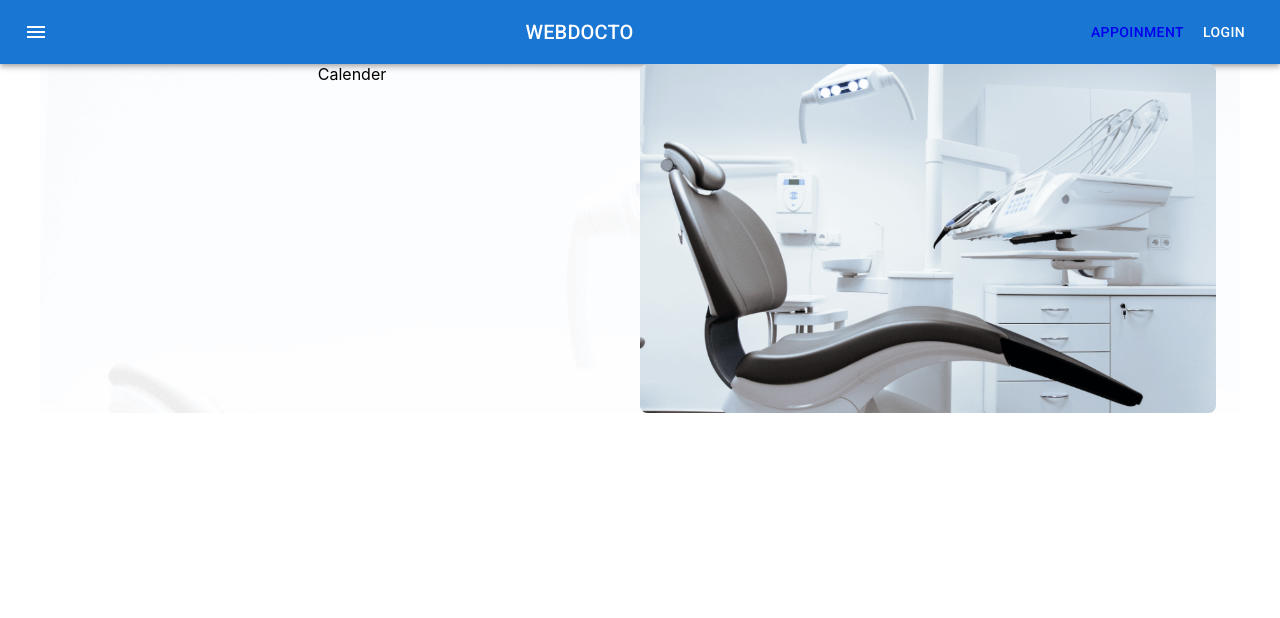
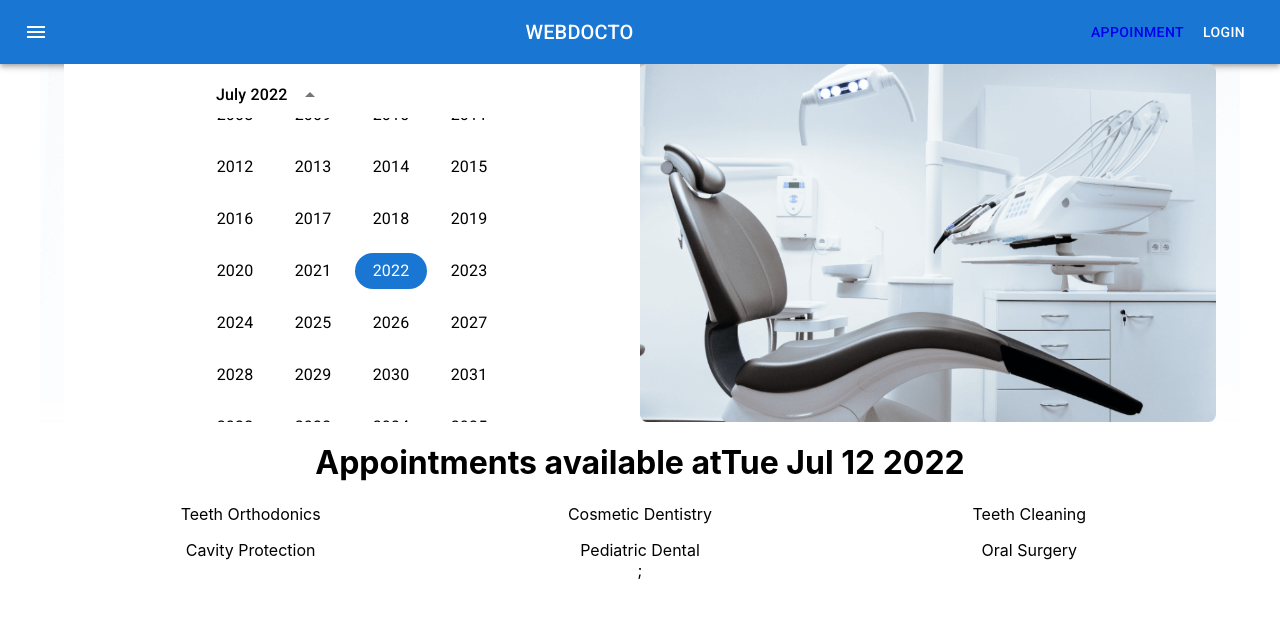
Before and after one commit to showkat-ALI/WEBDOCTO-UI, a React (Create React App) app: page /appointment in a window 1280 px wide. Shown: the top 618 px of the page. Built offline with nearby package versions, Linux system fonts and the light colour scheme.

Commit message:
added paper

```diff
--- a/src/pages/Appointment/Appoinment/Appointment.js
+++ b/src/pages/Appointment/Appoinment/Appointment.js
@@ -4,11 +4,15 @@ import AppointmentHeader from "../AppointmentHeader/AppointmentHeader";
 import AvailableAppoinments from "../AvailableAppoinments/AvailableAppoinments";
 
 const Appoinment = () => {
+  const [date, setDate] = React.useState(new Date());
   return (
     <div>
       <Navigation></Navigation>
-      <AppointmentHeader></AppointmentHeader>
-      <AvailableAppoinments></AvailableAppoinments>
+      <AppointmentHeader date={date} setDate={setDate}></AppointmentHeader>
+      <AvailableAppoinments
+        date={date}
+        setDate={setDate}
+      ></AvailableAppoinments>
     </div>
   );
 };
--- a/src/pages/Appointment/AppointmentHeader/AppointmentHeader.js
+++ b/src/pages/Appointment/AppointmentHeader/AppointmentHeader.js
@@ -8,12 +8,12 @@ const bGcHaIr = {
   background: `url(${bgChair})`,
 };
 
-const AppointmentHeader = () => {
+const AppointmentHeader = ({ date, setDate }) => {
   return (
     <Container style={bGcHaIr}>
       <Grid container>
         <Grid Item xs={12} md={6}>
-          <Calender></Calender>
+          <Calender date={date} setDate={setDate}></Calender>
         </Grid>
 
         <Grid Item xs={12} md={6}>
--- a/src/pages/Appointment/AvailableAppoinments/AvailableAppoinments.js
+++ b/src/pages/Appointment/AvailableAppoinments/AvailableAppoinments.js
@@ -1,7 +1,57 @@
+import { Grid } from "@mui/material";
+import { Container } from "@mui/system";
 import React from "react";
-
-const AvailableAppoinments = () => {
-  return <div></div>;
+import Booking from "../Booking/Booking";
+const bookings = [
+  {
+    id: 1,
+    name: "Teeth Orthodonics",
+    time: "08.00 AM - 09.00 AM",
+    space: 10,
+  },
+  {
+    id: 2,
+    name: "Cosmetic Dentistry",
+    time: "09.00 AM - 10.00 AM",
+    space: 8,
+  },
+  {
+    id: 3,
+    name: "Teeth Cleaning",
+    time: "10.00 AM - 11.00 AM",
+    space: 9,
+  },
+  {
+    id: 4,
+    name: "Cavity Protection",
+    time: "11.00 AM - 12.00 PM",
+    space: 5,
+  },
+  {
+    id: 5,
+    name: "Pediatric Dental",
+    time: "06.00 PM - 07.00 PM",
+    space: 10,
+  },
+  {
+    id: 6,
+    name: "Oral Surgery",
+    time: "07.00 PM - 08.00 PM",
+    space: 10,
+  },
+];
+const AvailableAppoinments = ({ date }) => {
+  return (
+    <Container>
+      <h1>Appointments available at{date.toDateString()} </h1>
+      <Grid container spacing={2}>
+        {bookings.map((booking) => (
+          <Booking id={booking.id} booking={booking}></Booking>
+        ))}
+      </Grid>
+      ;
+    </Container>
+  );
 };
 
 export default AvailableAppoinments;
--- /dev/null
+++ b/src/pages/Appointment/Booking/Booking.js
@@ -0,0 +1,13 @@
+import { Grid } from "@mui/material";
+import React from "react";
+
+const Booking = ({ booking }) => {
+  const { space, time, name } = booking;
+  return (
+    <Grid item xs={8} md={4}>
+      {name}
+    </Grid>
+  );
+};
+
+export default Booking;
--- a/src/pages/shared/Calender/Calender.js
+++ b/src/pages/shared/Calender/Calender.js
@@ -1,7 +1,24 @@
 import React from "react";
+import isWeekend from "date-fns/isWeekend";
+import TextField from "@mui/material/TextField";
+import { AdapterDateFns } from "@mui/x-date-pickers/AdapterDateFns";
+import { LocalizationProvider } from "@mui/x-date-pickers/LocalizationProvider";
+import { StaticDatePicker } from "@mui/x-date-pickers/StaticDatePicker";
 
-const Calender = () => {
-  return <div>Calender</div>;
+const Calender = ({ date, setDate }) => {
+  return (
+    <LocalizationProvider dateAdapter={AdapterDateFns}>
+      <StaticDatePicker
+        displayStaticWrapperAs="desktop"
+        openTo="year"
+        value={date}
+        onChange={(newValue) => {
+          setDate(newValue);
+        }}
+        renderInput={(params) => <TextField {...params} />}
+      />
+    </LocalizationProvider>
+  );
 };
 
 export default Calender;
```
Also changed, not shown: package.json (+7 -0 lines), 1 other file (tests, documents, lock files or other folders).
